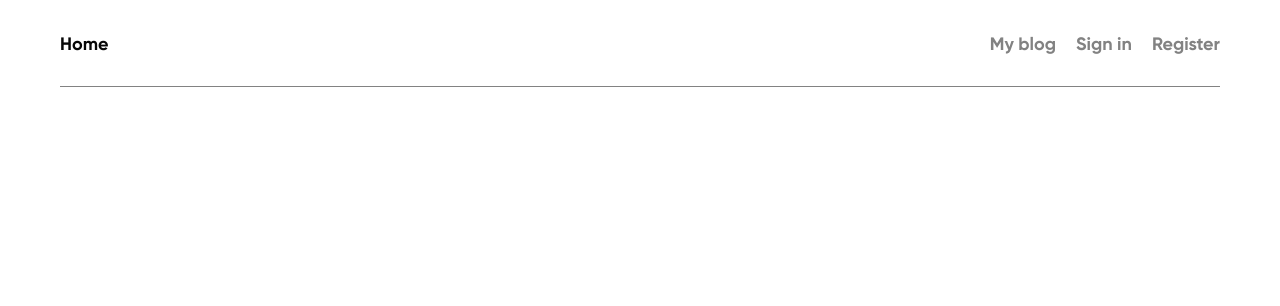
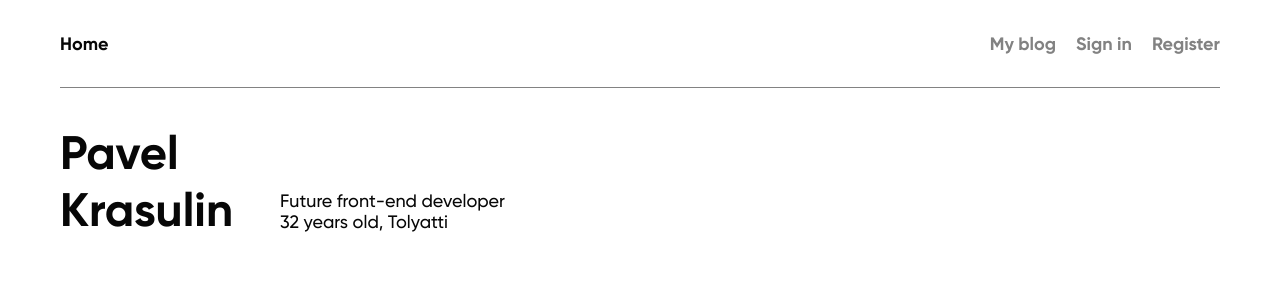
Before and after one commit to redly/dl-academy-js-pavel, a website: page source/index.html in a window 1280 px wide. Drawn offline with nearby package versions, Linux system fonts and the light colour scheme; files that its build step writes are made by us from their sources.

Commit message:
Добавляет блок main-slider и main-slider__header

```diff
--- a/source/index.html
+++ b/source/index.html
@@ -10,6 +10,7 @@
         <link rel="apple-touch-icon" href="img/favicons/apple-touch-icon.png">
         <link rel="manifest" href="img/favicons/manifest.webmanifest">
 
+        <link rel="preload" href="fonts/gilroy/gilroy-medium.woff2" as="font" type="font/woff2" crossorigin="anonymous">
         <link rel="preload" href="js/script.js" as="script">
         <link rel="stylesheet" href="css/style.min.css">
 
@@ -49,17 +50,30 @@
             </div>
         </header>
 
-        <main>
-            <!-- Временная заглушка для функционала появляющегося меню -->
+        <main class="content">
+            <section class="main-slider">
                 <div class="container">
-                <button class="menu-btn js-menuOpen" type="button" data-menu="navMenu">
-                    <svg class="menu-btn__icon" aria-hidden="true" viewBox="0 0 32 20" fill="none">
+                    <div class="main-slider__header">
+                        <h1 class="main-slider__title title-h1">
+                            Pavel Krasulin
+                        </h1>
+
+                        <div class="main-slider__row">
+                            <p class="main-slider__text">
+                                Future front-end developer 32 years old, Tolyatti
+                            </p>
+
+                            <button class="main-slider__btn-menu menu-btn js-menuOpen" type="button" data-menu="navMenu">
+                                <svg class="menu-btn__icon menu-btn__icon--menu" aria-hidden="true" viewBox="0 0 32 20" fill="none">
                                     <rect y="6.10352e-05" width="32" height="4" rx="2"/>
                                     <rect y="8.00006" width="32" height="4" rx="2"/>
                                     <rect y="16.0001" width="32" height="4" rx="2"/>
                                 </svg>
                             </button>
                         </div>
+                    </div>
+                </div>
+            </section>
         </main>
 
         <footer></footer>
--- a/source/sass/_base.scss
+++ b/source/sass/_base.scss
@@ -14,6 +14,7 @@ body {
     color: $color-black;
     font-family: $font-family-base;
     font-size: $font-size-text;
+    font-weight: $font-weight-medium;
     line-height: $line-height-base;
     margin: 0;
     padding: 0;
--- a/source/sass/_variables.base.scss
+++ b/source/sass/_variables.base.scss
@@ -18,7 +18,7 @@ $font-weight-regular: 400;
 $font-weight-medium: 500;
 $font-weight-bold: 700;
 
-$line-height-base: calc(21 / 18);
+$line-height-base: calc(21.5 / 18);
 
 /* Colors */
 
@@ -26,6 +26,7 @@ $color-black: #070707;
 $color-grey: #828282;
 $color-mercury: #e5e5e5;
 $color-white-sand: #f6f6f6;
+$color-white-sand-transparent: #f6f6f6fc;
 $color-white: #fff;
 $color-error: #eb3617;
 $color-right: #03bc3c;
--- /dev/null
+++ b/source/sass/blocks/main-page/main-slider.scss
@@ -0,0 +1,56 @@
+.main-slider {
+    @media (max-width: $mobile-max-width) {
+        padding: 30px 0 36px;
+    }
+
+    @media (min-width: $tablet-min-width) {
+        padding: 20px 0 60px;
+    }
+
+    &__header {
+        display: flex;
+
+        @media (max-width: $mobile-max-width) {
+            flex-direction: column;
+        }
+
+        @media (min-width: $tablet-min-width) {
+            flex-direction: row;
+        }
+    }
+
+    &__title {
+        max-width: 180px;
+    }
+
+    &__row {
+        display: flex;
+
+        @media (max-width: $mobile-max-width) {
+            justify-content: space-between;
+            align-items: flex-start;
+            margin: 20px 0 0;
+        }
+
+        @media (min-width: $tablet-min-width) {
+            align-items: flex-end;
+            margin: 0 0 0 40px;
+        }
+    }
+
+    &__text {
+        max-width: 226px;
+
+        @media (max-width: $mobile-max-width) {
+            margin: 0 auto 0 0;
+        }
+
+        @media (min-width: $tablet-min-width) {
+            margin: 0 auto 8px 0;
+        }
+    }
+
+    &__btn-menu {
+        margin: 9px 0 0 30px;
+    }
+}
--- a/source/sass/common/container.scss
+++ b/source/sass/common/container.scss
@@ -2,7 +2,7 @@
     width: 100%;
     margin: 0 auto;
 
-    @media (min-width: $mobile-min-width) {
+    @media (max-width: $mobile-max-width) {
         padding: 0 20px;
     }
 
@@ -11,7 +11,7 @@
     }
 
     @media (min-width: $desktop-width) {
-        max-width: 1000px;
-        padding: 0;
+        max-width: 1040px;
+        padding: 0 20px;
     }
 }
--- a/source/sass/common/header.scss
+++ b/source/sass/common/header.scss
@@ -4,11 +4,11 @@
     }
 
     @media (min-width: $tablet-min-width) {
-        padding: 35px 0 40px;
+        padding: 35px 0 20px;
     }
 
     @media (min-width: $desktop-width) {
-        padding: 33px 0 40px;
+        padding: 33px 0 20px;
     }
 
     &__menu {
--- a/source/sass/common/menu-btn.scss
+++ b/source/sass/common/menu-btn.scss
@@ -21,5 +21,12 @@
         &:hover {
             fill: $color-grey;
         }
+
+        &--menu {
+            @media (max-width: $mobile-max-width) {
+                width: 32px;
+                height: 20px;
+            }
+        }
     }
 }
--- a/source/sass/common/menu.scss
+++ b/source/sass/common/menu.scss
@@ -3,7 +3,7 @@
         display: none;
         flex-direction: column;
         justify-content: center;
-        background-color: ($color-white-sand + fc);
+        background-color: $color-white-sand-transparent;
     }
 
     @media (min-width: $tablet-min-width) {
--- a/source/sass/partials/titles.scss
+++ b/source/sass/partials/titles.scss
@@ -2,7 +2,7 @@
     @include titles-common;
 
     font-size: $font-size-title-one;
-    line-height: calc(57 / 47);
+    line-height: calc(57.5 / 47);
 }
 
 .title-h2 {
--- a/source/sass/style.scss
+++ b/source/sass/style.scss
@@ -31,3 +31,4 @@
 @import "common/header";
 @import "common/menu";
 @import "common/menu-btn";
+@import "blocks/main-page/main-slider.scss";
```
Lines whose indentation alone changed are shown as unchanged.
